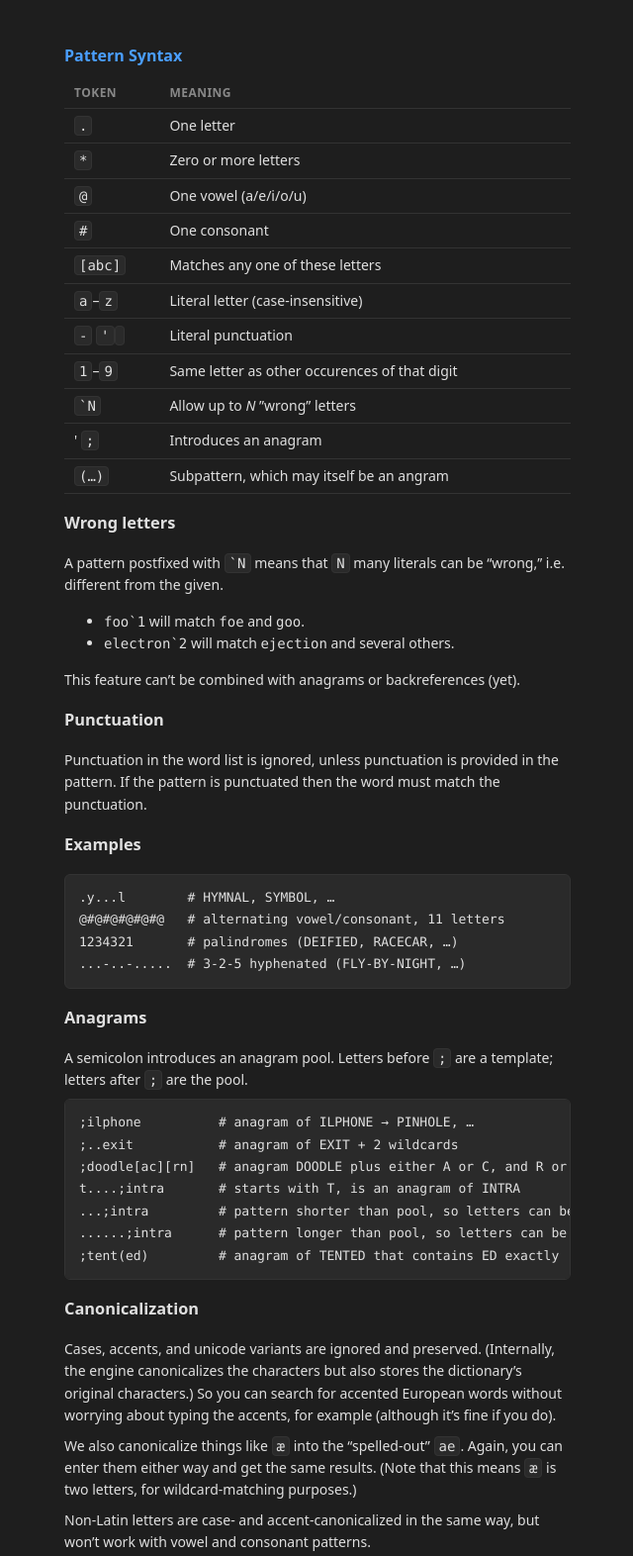
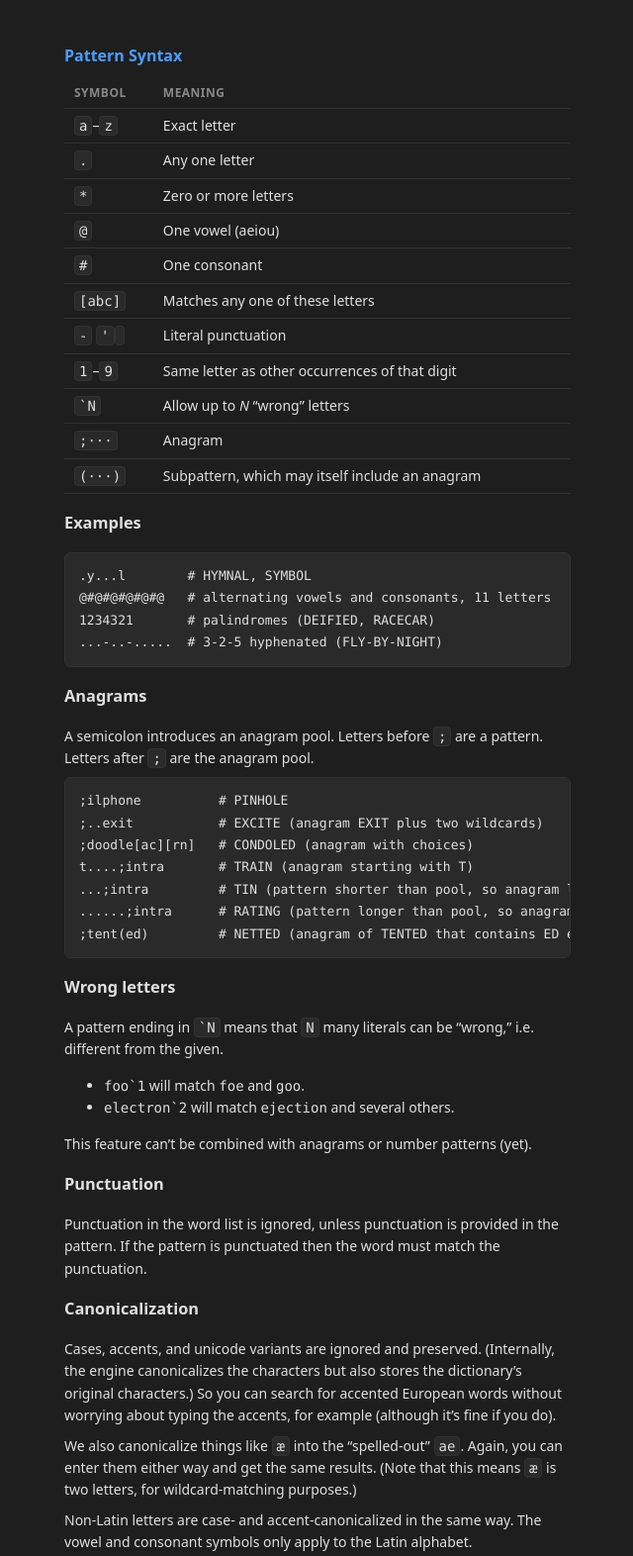
Before and after one commit to jleen/cha, a plain HTML site: page cha-gui/ui/pattern-syntax.html in a window 1280 px wide. Shown: the top 1572 px of the page at 99% size, without its empty margins (319-959 px from the left). Drawn offline with Linux system fonts and the light colour scheme.

Commit message:
Fix help typos, and regenerate the help page
3713d64 edited the help source without regenerating pattern-syntax.html,
which left help_page failing.

```diff
--- a/cha-gui/ui/pattern-syntax.html
+++ b/cha-gui/ui/pattern-syntax.html
@@ -26,48 +26,48 @@
   <body>
     <main>
 <h2>Pattern Syntax</h2>
-<table><thead><tr><th>Token</th><th>Meaning</th></tr></thead><tbody>
-<tr><td><code>.</code></td><td>One letter</td></tr>
+<table><thead><tr><th>Symbol</th><th>Meaning</th></tr></thead><tbody>
+<tr><td><code>a</code>–<code>z</code></td><td>Exact letter</td></tr>
+<tr><td><code>.</code></td><td>Any one letter</td></tr>
 <tr><td><code>*</code></td><td>Zero or more letters</td></tr>
-<tr><td><code>@</code></td><td>One vowel (a/e/i/o/u)</td></tr>
+<tr><td><code>@</code></td><td>One vowel (aeiou)</td></tr>
 <tr><td><code>#</code></td><td>One consonant</td></tr>
 <tr><td><code>[abc]</code></td><td>Matches any one of these letters</td></tr>
-<tr><td><code>a</code>–<code>z</code></td><td>Literal letter (case-insensitive)</td></tr>
 <tr><td><code>-</code> <code>'</code> <code> </code></td><td>Literal punctuation</td></tr>
-<tr><td><code>1</code>–<code>9</code></td><td>Same letter as other occurences of that digit</td></tr>
-<tr><td><code>`N</code></td><td>Allow up to <em>N</em> ”wrong” letters</td></tr>
-<tr><td>' <code>;</code></td><td>Introduces an anagram</td></tr>
-<tr><td><code>(…)</code></td><td>Subpattern, which may itself be an angram</td></tr>
+<tr><td><code>1</code>–<code>9</code></td><td>Same letter as other occurrences of that digit</td></tr>
+<tr><td><code>`N</code></td><td>Allow up to <em>N</em> “wrong” letters</td></tr>
+<tr><td><code>;···</code></td><td>Anagram</td></tr>
+<tr><td><code>(···)</code></td><td>Subpattern, which may itself include an anagram</td></tr>
 </tbody></table>
+<h3>Examples</h3>
+<pre><code>.y...l        # HYMNAL, SYMBOL
+@#@#@#@#@#@   # alternating vowels and consonants, 11 letters
+1234321       # palindromes (DEIFIED, RACECAR)
+...-..-.....  # 3-2-5 hyphenated (FLY-BY-NIGHT)
+</code></pre>
+<h3>Anagrams</h3>
+<p>A semicolon introduces an anagram pool. Letters before <code>;</code> are a pattern.
+Letters after <code>;</code> are the anagram pool.</p>
+<pre><code>;ilphone          # PINHOLE
+;..exit           # EXCITE (anagram EXIT plus two wildcards)
+;doodle[ac][rn]   # CONDOLED (anagram with choices)
+t....;intra       # TRAIN (anagram starting with T)
+...;intra         # TIN (pattern shorter than pool, so anagram letters can be dropped)
+......;intra      # RATING (pattern longer than pool, so anagram letters can be added)
+;tent(ed)         # NETTED (anagram of TENTED that contains ED exactly)
+</code></pre>
 <h3>Wrong letters</h3>
-<p>A pattern postfixed with <code>`N</code> means that <code>N</code> many literals can be
+<p>A pattern ending in <code>`N</code> means that <code>N</code> many literals can be
 “wrong,” i.e. different from the given.</p>
 <ul>
 <li><code>foo`1</code> will match <code>foe</code> and <code>goo</code>.</li>
 <li><code>electron`2</code> will match <code>ejection</code> and several others.</li>
 </ul>
-<p>This feature can’t be combined with anagrams or backreferences (yet).</p>
+<p>This feature can’t be combined with anagrams or number patterns (yet).</p>
 <h3>Punctuation</h3>
 <p>Punctuation in the word list is ignored, unless punctuation is provided
 in the pattern. If the pattern is punctuated then the word must match the
 punctuation.</p>
-<h3>Examples</h3>
-<pre><code>.y...l        # HYMNAL, SYMBOL, …
-@#@#@#@#@#@   # alternating vowel/consonant, 11 letters
-1234321       # palindromes (DEIFIED, RACECAR, …)
-...-..-.....  # 3-2-5 hyphenated (FLY-BY-NIGHT, …)
-</code></pre>
-<h3>Anagrams</h3>
-<p>A semicolon introduces an anagram pool. Letters before <code>;</code> are a template;
-letters after <code>;</code> are the pool.</p>
-<pre><code>;ilphone          # anagram of ILPHONE → PINHOLE, …
-;..exit           # anagram of EXIT + 2 wildcards
-;doodle[ac][rn]   # anagram DOODLE plus either A or C, and R or N
-t....;intra       # starts with T, is an anagram of INTRA
-...;intra         # pattern shorter than pool, so letters can be dropped
-......;intra      # pattern longer than pool, so letters can be added
-;tent(ed)         # anagram of TENTED that contains ED exactly
-</code></pre>
 <h3>Canonicalization</h3>
 <p>Cases, accents, and unicode variants are ignored and preserved.
 (Internally, the engine canonicalizes the characters but also
@@ -77,8 +77,8 @@ for example (although it’s fine if you do).</p>
 <p>We also canonicalize things like <code>æ</code> into the “spelled-out”
 <code>ae</code>. Again, you can enter them either way and get the same results.
 (Note that this means <code>æ</code> is two letters, for wildcard-matching purposes.)</p>
-<p>Non-Latin letters are case- and accent-canonicalized in the same way,
-but won’t work with vowel and consonant patterns.</p>
+<p>Non-Latin letters are case- and accent-canonicalized in the same way.
+The vowel and consonant symbols only apply to the Latin alphabet.</p>
 <h3>Subpatterns</h3>
 <p>Parentheses indicate a pattern within a pattern. This is mostly useful when you
 want to apply an anagram pattern to just part of a word, like
@@ -86,8 +86,8 @@ want to apply an anagram pattern to just part of a word, like
 <h3>Logic</h3>
 <p>Use <code>&amp;</code> to combine patterns and <code>!</code> to negate:</p>
 <pre><code>c.. &amp; *at          # three-letter word starting with C and ending in AT
-;intra &amp; ! *a      # anagram match but not ending in -A
-!c* &amp; !*t          # doesn't start with C, doesn't end in T
+;intra &amp; ! *a      # anagram but not ending in A
+!c* &amp; !*t          # doesn't start with C or end in T
 </code></pre>
 
       <p class="footer"><a href="license.html">Open-source licenses</a></p>
```
Also changed, not shown: 1 other file.
